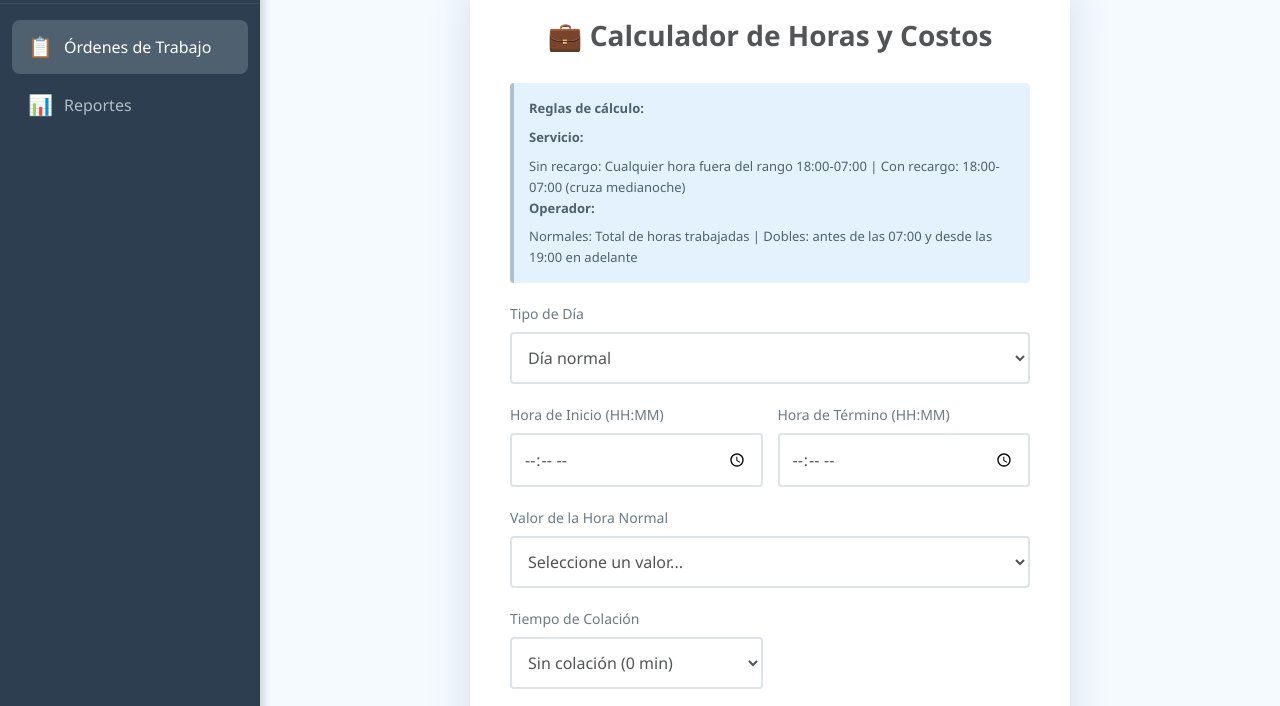
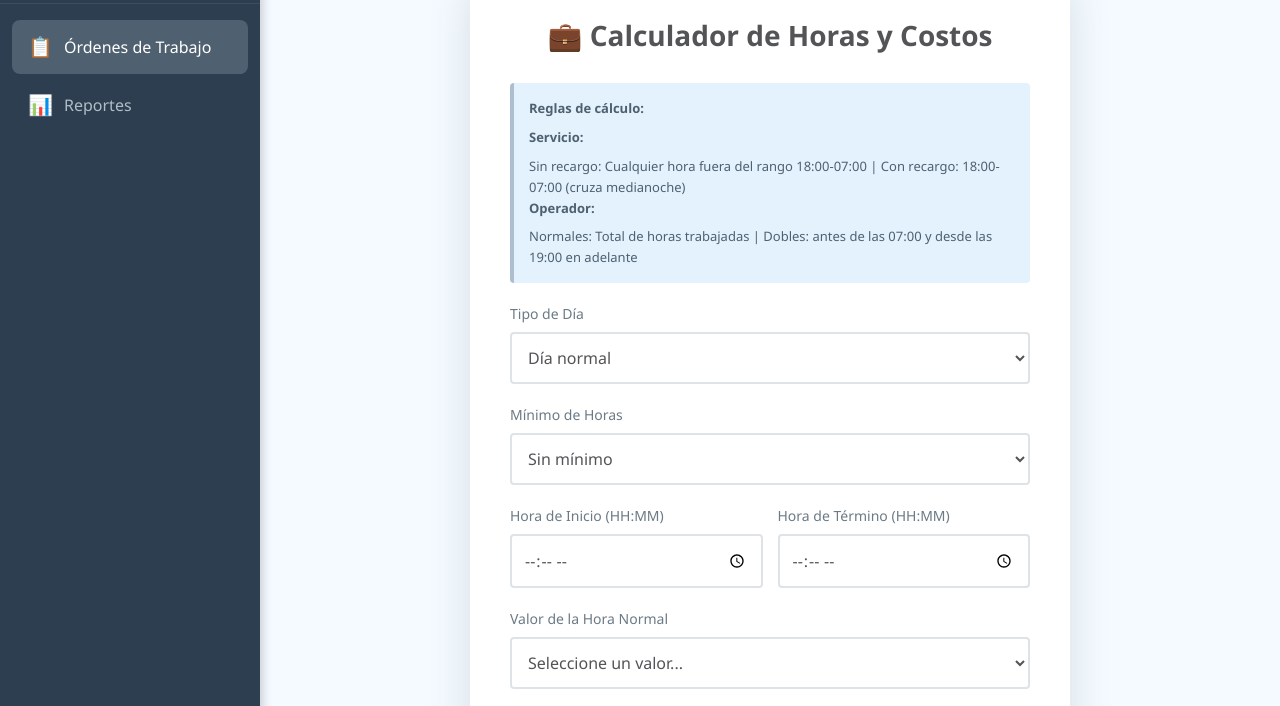
Before and after one commit to Tebaah/CalculoHoras, a plain HTML site: page ordenes.html in a window 1280 px wide. Shown: the part 73-779 px from the top of the page. Drawn offline with Linux system fonts and the light colour scheme.

Commit message:
feat(ordenes): integrar mínimo de horas en calculadora individual

```diff
--- a/app.js
+++ b/app.js
@@ -1,6 +1,7 @@
 // Elementos del DOM
 const form = document.getElementById('calculatorForm');
 const tipoDiaSelect = document.getElementById('tipoDia');
+const horasMinimasSelect = document.getElementById('horasMinimas');
 const horaInicioInput = document.getElementById('horaInicio');
 const horaTerminoInput = document.getElementById('horaTermino');
 const valorHoraSelect = document.getElementById('valorHora');
@@ -101,6 +102,18 @@ function handleSubmit(e) {
             minDobles = totalMinutosTrabajados;
         }
 
+        // Aplicar regla de mínimo de horas
+        const horasMinimas = parseInt(horasMinimasSelect.value) || 0;
+        const minAdjustment = applyMinimumHours(
+            minConRecargo,
+            minSinRecargo,
+            totalMinutosTrabajados,
+            tipoDia,
+            horasMinimas
+        );
+        minSinRecargo = minAdjustment.minSinRecargo;
+        minConRecargo = minAdjustment.minConRecargo;
+
         // Aplicar descuento de colación
         const minColacion = parseInt(colacionSelect.value) || 0;
         const colacionTramo = colacionTramoSelect.value || 'sinRecargo';
--- a/ordenes.html
+++ b/ordenes.html
@@ -1,11 +1,13 @@
 <!DOCTYPE html>
 <html lang="es">
+
 <head>
     <meta charset="UTF-8">
     <meta name="viewport" content="width=device-width, initial-scale=1.0">
     <title>Órdenes de Trabajo - Cálculo de Horas</title>
     <link rel="stylesheet" href="css/main.css">
 </head>
+
 <body>
     <div class="layout">
         <aside class="sidebar">
@@ -29,8 +31,10 @@
 
                 <div class="info-box">
                     <strong>Reglas de cálculo:</strong>
-                    <strong>Servicio:</strong> Sin recargo: Cualquier hora fuera del rango 18:00-07:00 | Con recargo: 18:00-07:00 (cruza medianoche)<br>
-                    <strong>Operador:</strong> Normales: Total de horas trabajadas | Dobles: antes de las 07:00 y desde las 19:00 en adelante
+                    <strong>Servicio:</strong> Sin recargo: Cualquier hora fuera del rango 18:00-07:00 | Con recargo:
+                    18:00-07:00 (cruza medianoche)<br>
+                    <strong>Operador:</strong> Normales: Total de horas trabajadas | Dobles: antes de las 07:00 y desde
+                    las 19:00 en adelante
                 </div>
 
                 <form id="calculatorForm">
@@ -40,6 +44,17 @@
                             <option value="normal">Día normal</option>
                             <option value="sabado">Día Sábado</option>
                             <option value="domingoFestivo">Día domingo y festivo</option>
+                        </select>
+                    </div>
+
+                    <div class="form-group">
+                        <label for="horasMinimas">Mínimo de Horas</label>
+                        <select id="horasMinimas" required>
+                            <option value="0">Sin mínimo</option>
+                            <option value="5">5 horas</option>
+                            <option value="6">6 horas</option>
+                            <option value="8">8 horas</option>
+                            <option value="9">9 horas</option>
                         </select>
                     </div>
 
@@ -121,7 +136,8 @@
                         <span class="result-value" id="horasNormalesOp">0.00 h</span>
                     </div>
                     <div class="result-item">
-                        <span class="result-label" id="labelDoblesOp">Horas dobles del operador (antes 07:00 y después 19:00)</span>
+                        <span class="result-label" id="labelDoblesOp">Horas dobles del operador (antes 07:00 y después
+                            19:00)</span>
                         <span class="result-value" id="horasDobles">0.00 h</span>
                     </div>
                     <div class="result-item total">
@@ -145,4 +161,5 @@
     <script src="shared.js"></script>
     <script src="app.js"></script>
 </body>
+
 </html>
```
